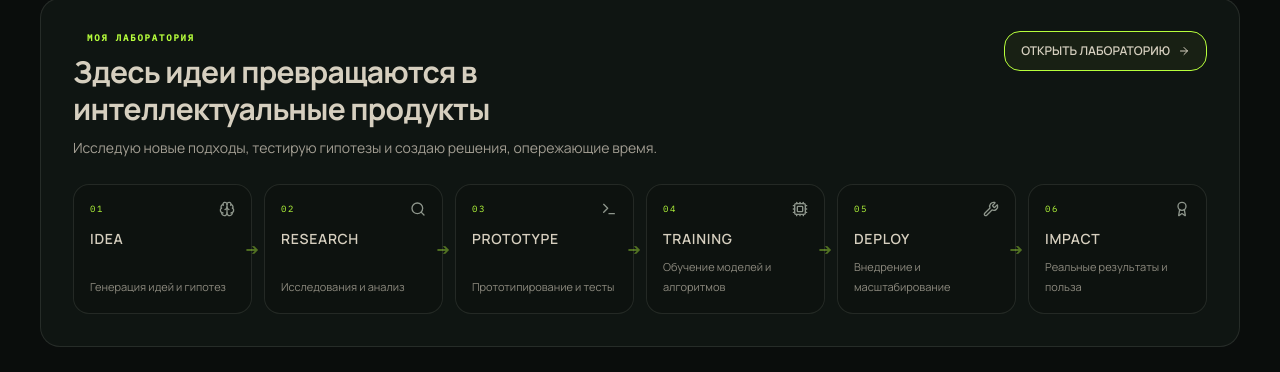
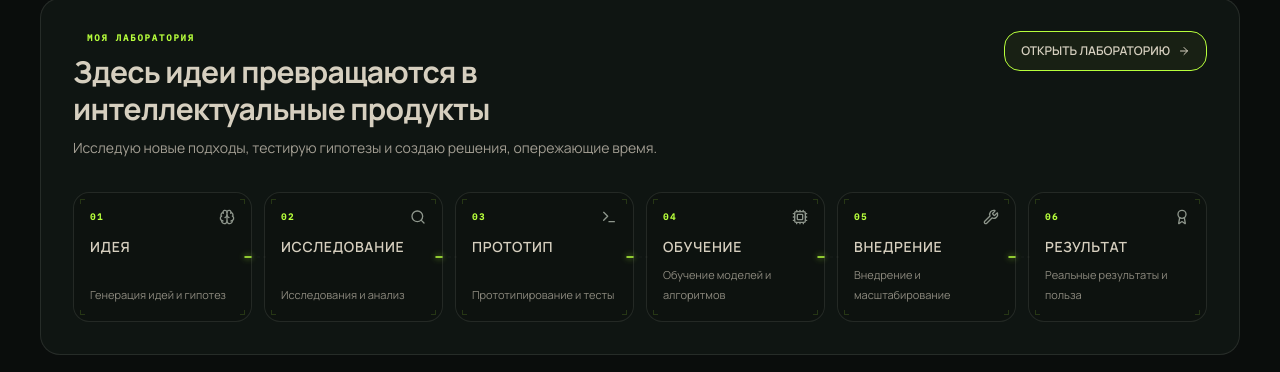
Before and after one commit to AI-Nikitka93/ai-nikitka-portfolio, a Next.js app: page / in a window 1280 px wide. Shown: the part 1688-2060 px from the top of the page. Built offline with nearby package versions, Linux system fonts and the light colour scheme; no server answers.

Commit message:
Enhance LaboratoryWorkflow with 3D Holographic Perspective Tilt, Dynamic Glare, and clean translations

```diff
--- a/src/components/laboratory-workflow.tsx
+++ b/src/components/laboratory-workflow.tsx
@@ -1,85 +1,273 @@
-import React from "react";
+"use client";
+
+import React, { useRef } from "react";
 import { Brain, Cpu, Search, Wrench, Award, Terminal } from "lucide-react";
 
 export const stepsData = [
   {
     id: "idea",
     index: "01",
-    title: "IDEA",
-    desc: "Генерация идей и гипотез",
     icon: Brain
   },
   {
     id: "research",
     index: "02",
-    title: "RESEARCH",
-    desc: "Исследования и анализ",
     icon: Search
   },
   {
     id: "prototype",
     index: "03",
-    title: "PROTOTYPE",
-    desc: "Прототипирование и тесты",
     icon: Terminal
   },
   {
     id: "train",
     index: "04",
-    title: "TRAINING",
-    desc: "Обучение моделей и алгоритмов",
     icon: Cpu
   },
   {
     id: "deploy",
     index: "05",
-    title: "DEPLOY",
-    desc: "Внедрение и масштабирование",
     icon: Wrench
   },
   {
     id: "impact",
     index: "06",
-    title: "IMPACT",
-    desc: "Реальные результаты и польза",
     icon: Award
   }
 ] as const;
 
-export function LaboratoryWorkflow() {
+const translations = {
+  ru: {
+    idea: { title: "ИДЕЯ", desc: "Генерация идей и гипотез" },
+    research: { title: "ИССЛЕДОВАНИЕ", desc: "Исследования и анализ" },
+    prototype: { title: "ПРОТОТИП", desc: "Прототипирование и тесты" },
+    train: { title: "ОБУЧЕНИЕ", desc: "Обучение моделей и алгоритмов" },
+    deploy: { title: "ВНЕДРЕНИЕ", desc: "Внедрение и масштабирование" },
+    impact: { title: "РЕЗУЛЬТАТ", desc: "Реальные результаты и польза" }
+  },
+  en: {
+    idea: { title: "IDEA", desc: "Generating ideas and hypotheses" },
+    research: { title: "RESEARCH", desc: "Research and analysis" },
+    prototype: { title: "PROTOTYPE", desc: "Prototyping and testing" },
+    train: { title: "TRAINING", desc: "Training models and algorithms" },
+    deploy: { title: "DEPLOY", desc: "Deployment and scaling" },
+    impact: { title: "IMPACT", desc: "Real-world results and value" }
+  }
+} as const;
+
+type StepId = typeof stepsData[number]["id"];
+
+export type LaboratoryWorkflowProps = {
+  lang?: "ru" | "en";
+};
+
+export function LaboratoryWorkflow({ lang = "ru" }: LaboratoryWorkflowProps) {
+  const cardRefs = useRef<(HTMLLIElement | null)[]>([]);
+
+  const handleMouseMove = (e: React.MouseEvent<HTMLLIElement>, idx: number) => {
+    const card = cardRefs.current[idx];
+    if (!card) return;
+
+    // Skip tilt effect on smaller touch-screens for better mobile usability
+    if (window.innerWidth < 1024) return;
+
+    const rect = card.getBoundingClientRect();
+    const x = e.clientX - rect.left; // cursor x inside card
+    const y = e.clientY - rect.top;  // cursor y inside card
+
+    // Normalize coordinates between -0.5 and 0.5
+    const normX = x / rect.width - 0.5;
+    const normY = y / rect.height - 0.5;
+
+    // Calculate tilt angles (limit to a subtle 8 degrees max tilt)
+    const tiltX = normY * 8;
+    const tiltY = -normX * 8;
+
+    card.style.transform = `perspective(1000px) rotateX(${tiltX}deg) rotateY(${tiltY}deg) scale3d(1.02, 1.02, 1.02)`;
+    card.style.transition = "transform 0.08s ease-out";
+
+    // Dynamic light glare gradient reflection
+    const glare = card.querySelector(".card-glare") as HTMLDivElement;
+    if (glare) {
+      glare.style.background = `radial-gradient(circle 120px at ${x}px ${y}px, rgba(183,255,60,0.12), transparent 80%)`;
+    }
+  };
+
+  const handleMouseLeaveCard = (idx: number) => {
+    const card = cardRefs.current[idx];
+    if (!card) return;
+
+    // Smoothly ease back to zero-tilt layout
+    card.style.transform = "perspective(1000px) rotateX(0deg) rotateY(0deg) scale3d(1, 1, 1)";
+    card.style.transition = "transform 0.4s cubic-bezier(0.16, 1, 0.3, 1)";
+
+    const glare = card.querySelector(".card-glare") as HTMLDivElement;
+    if (glare) {
+      glare.style.background = "transparent";
+    }
+  };
+
   return (
-    <div className="grid gap-3 sm:grid-cols-2 md:grid-cols-3 lg:grid-cols-6 mt-6">
+    <div className="relative mt-8 select-none">
+      <style dangerouslySetInnerHTML={{ __html: `
+        @keyframes laser-slide {
+          0% { stroke-dashoffset: 24; }
+          100% { stroke-dashoffset: 0; }
+        }
+        .hud-corner-tl, .hud-corner-tr, .hud-corner-bl, .hud-corner-br {
+          position: absolute;
+          width: 5px;
+          height: 5px;
+          opacity: 0.15;
+          transition: all 0.4s cubic-bezier(0.16, 1, 0.3, 1);
+          pointer-events: none;
+          z-index: 20;
+        }
+        .hud-corner-tl {
+          top: 6px;
+          left: 6px;
+          border-top: 1px solid var(--color-accent);
+          border-left: 1px solid var(--color-accent);
+        }
+        .hud-corner-tr {
+          top: 6px;
+          right: 6px;
+          border-top: 1px solid var(--color-accent);
+          border-right: 1px solid var(--color-accent);
+        }
+        .hud-corner-bl {
+          bottom: 6px;
+          left: 6px;
+          border-bottom: 1px solid var(--color-accent);
+          border-left: 1px solid var(--color-accent);
+        }
+        .hud-corner-br {
+          bottom: 6px;
+          right: 6px;
+          border-bottom: 1px solid var(--color-accent);
+          border-right: 1px solid var(--color-accent);
+        }
+
+        .group:hover .hud-corner-tl, .group:focus-within .hud-corner-tl { top: -1px; left: -1px; opacity: 0.95; filter: drop-shadow(0 0 2px var(--color-accent)); }
+        .group:hover .hud-corner-tr, .group:focus-within .hud-corner-tr { top: -1px; right: -1px; opacity: 0.95; filter: drop-shadow(0 0 2px var(--color-accent)); }
+        .group:hover .hud-corner-bl, .group:focus-within .hud-corner-bl { bottom: -1px; left: -1px; opacity: 0.95; filter: drop-shadow(0 0 2px var(--color-accent)); }
+        .group:hover .hud-corner-br, .group:focus-within .hud-corner-br { bottom: -1px; right: -1px; opacity: 0.95; filter: drop-shadow(0 0 2px var(--color-accent)); }
+      `}} />
+
+      <ol
+        className="grid grid-cols-2 md:grid-cols-3 lg:grid-cols-6 gap-3"
+        aria-label="Лабораторный воркфлоу (этапы работы)"
+      >
         {stepsData.map((step, idx) => {
           const Icon = step.icon;
+          const text = translations[lang][step.id as StepId];
+
           return (
-          <div
+            <li
               key={step.id}
-            className="group relative rounded-panel border border-border-subtle bg-[rgba(10,13,12,0.32)] p-4 flex flex-col justify-between hover:border-accent/40 transition-colors duration-300"
+              ref={(el) => {
+                cardRefs.current[idx] = el;
+              }}
+              tabIndex={0}
+              onMouseMove={(e) => handleMouseMove(e, idx)}
+              onMouseLeave={() => handleMouseLeaveCard(idx)}
+              className="group relative rounded-panel border border-border-subtle bg-[rgba(10,13,12,0.32)] p-4 flex flex-col justify-between hover:border-accent/40 focus-visible:border-accent/40 focus-visible:ring-1 focus-visible:ring-accent/30 focus-visible:outline-none transition-all duration-300"
             >
-            <div>
+              {/* Glassmorphism Dynamic Glare Reflection overlay */}
+              <div className="card-glare absolute inset-0 pointer-events-none z-0 opacity-0 group-hover:opacity-100 transition-opacity duration-300 rounded-panel" />
+
+              {/* HUD Target Corners */}
+              <div className="hud-corner-tl" />
+              <div className="hud-corner-tr" />
+              <div className="hud-corner-bl" />
+              <div className="hud-corner-br" />
+
+              <div className="relative z-10">
                 <div className="flex items-center justify-between gap-2">
-                <span className="font-mono text-[9px] uppercase tracking-[0.18em] text-accent">
+                  <span className="font-mono text-[9px] uppercase tracking-[0.18em] text-accent font-semibold">
                     {step.index}
                   </span>
-                <Icon size={16} className="text-titanium group-hover:text-accent transition-colors duration-300" />
+                  <Icon size={16} className="text-titanium group-hover:text-accent group-focus-visible:text-accent group-hover:rotate-[360deg] transition-all duration-700 ease-in-out" />
                 </div>
                 <h4 className="mt-3 text-sm font-semibold tracking-wider text-foreground">
-                {step.title}
+                  {text?.title || step.id.toUpperCase()}
                 </h4>
               </div>
-            <p className="mt-2 text-[11px] leading-5 text-[rgba(214,207,191,0.64)]">
-              {step.desc}
+
+              <p className="mt-2 text-[11px] leading-5 text-[rgba(214,207,191,0.64)] relative z-10">
+                {text?.desc || ""}
               </p>
 
-            {/* Accent connector arrow for desktop views */}
-            {idx < stepsData.length - 1 && (
-              <div className="hidden lg:block absolute -right-2 top-1/2 -translate-y-1/2 z-10 pointer-events-none text-accent opacity-40">
-                ➔
+              {/* Mobile connector: 2-column grid layout (visible < md on even indices) */}
+              {idx % 2 === 0 && idx < 5 && (
+                <div className="absolute top-1/2 left-[calc(100%+0.375rem)] -translate-y-1/2 -translate-x-1/2 z-20 pointer-events-none block md:hidden">
+                  <svg
+                    className="w-5 h-5 text-accent/20 group-hover:text-accent/60 group-focus-visible:text-accent/60 transition-colors duration-300"
+                    viewBox="0 0 24 24"
+                    fill="none"
+                    stroke="currentColor"
+                    strokeWidth="2"
+                    strokeLinecap="round"
+                    strokeLinejoin="round"
+                    aria-hidden="true"
+                  >
+                    <line x1="5" y1="12" x2="19" y2="12" />
+                    <polyline points="12 5 19 12 12 19" />
+                  </svg>
                 </div>
               )}
+
+              {/* Tablet connector: 3-column grid layout (visible md to lg when index % 3 < 2) */}
+              {idx % 3 < 2 && idx < 5 && (
+                <div className="absolute top-1/2 left-[calc(100%+0.375rem)] -translate-y-1/2 -translate-x-1/2 z-20 pointer-events-none hidden md:block lg:hidden">
+                  <svg
+                    className="w-5 h-5 text-accent/20 group-hover:text-accent/60 group-focus-visible:text-accent/60 transition-colors duration-300"
+                    viewBox="0 0 24 24"
+                    fill="none"
+                    stroke="currentColor"
+                    strokeWidth="2"
+                    strokeLinecap="round"
+                    strokeLinejoin="round"
+                    aria-hidden="true"
+                  >
+                    <line x1="5" y1="12" x2="19" y2="12" />
+                    <polyline points="12 5 19 12 12 19" />
+                  </svg>
                 </div>
+              )}
+
+              {/* Desktop connector: 6-column grid layout (visible >= lg on all except last) */}
+              {idx < 5 && (
+                <div className="absolute top-1/2 left-[calc(100%+0.375rem)] -translate-y-1/2 -translate-x-1/2 z-20 pointer-events-none hidden lg:flex items-center justify-center w-[24px] h-6 overflow-visible">
+                  <svg width="100%" height="100%" viewBox="0 0 24 24" fill="none" className="overflow-visible">
+                    {/* Background path */}
+                    <path
+                      d="M0 12h24"
+                      stroke="var(--color-border)"
+                      strokeWidth="1"
+                      strokeDasharray="3 3"
+                      className="opacity-20"
+                    />
+                    {/* Active moving laser pulse */}
+                    <path
+                      d="M0 12h24"
+                      stroke="var(--color-accent)"
+                      strokeWidth="1.5"
+                      strokeLinecap="round"
+                      strokeDasharray="6 18"
+                      className="stroke-accent"
+                      style={{
+                        filter: "drop-shadow(0 0 3px var(--color-accent))",
+                        animation: "laser-slide 1.2s linear infinite",
+                      }}
+                    />
+                  </svg>
+                </div>
+              )}
+            </li>
           );
         })}
+      </ol>
     </div>
   );
 }
```
Lines whose indentation alone changed are shown as unchanged.
